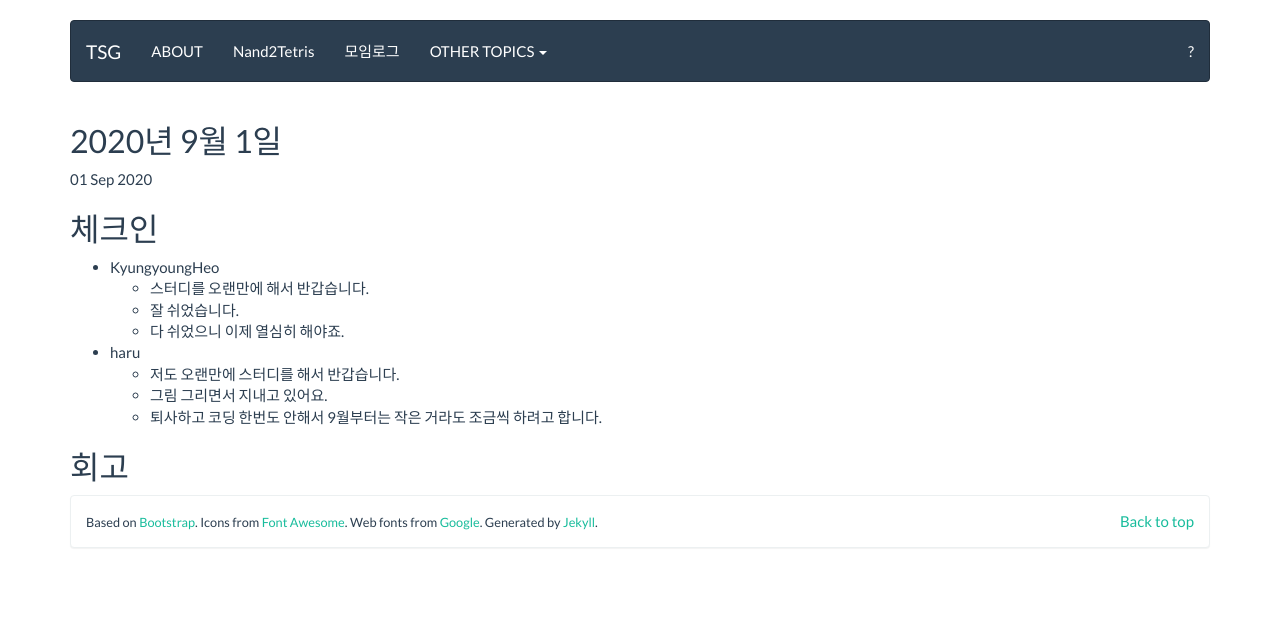
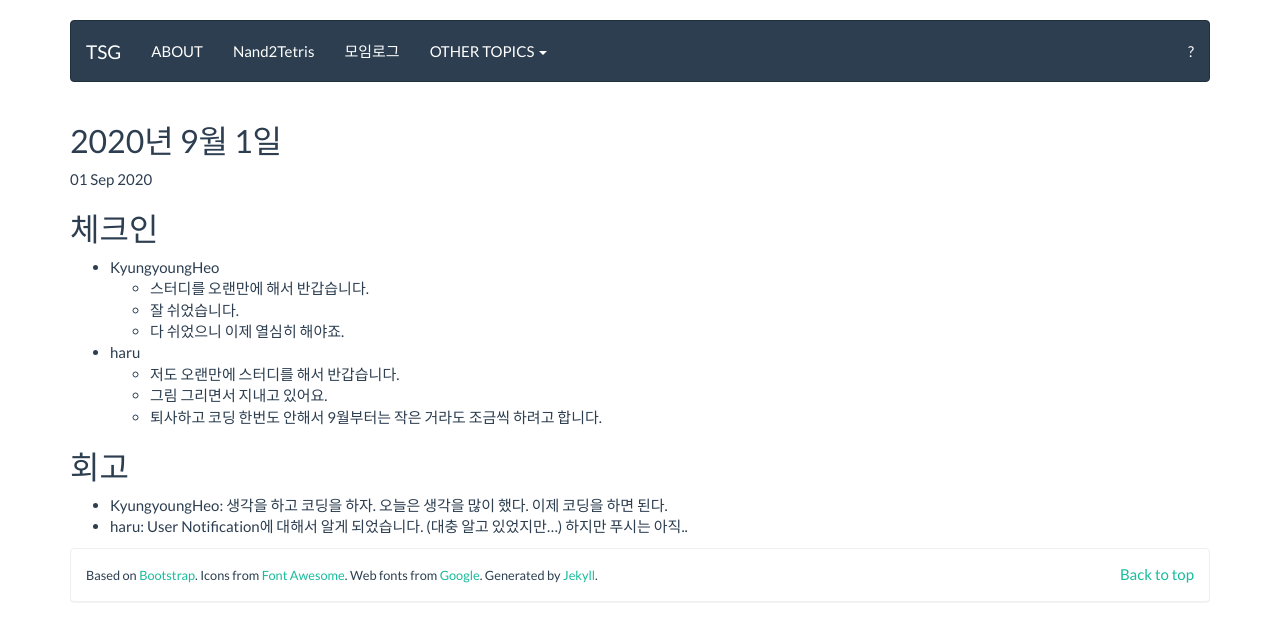
Before and after one commit to tuestudy/tuestudy.github.io, a Jekyll site: the page built from _posts/2020-09-01-meeting.md, in a window 1280 px wide. Shown: the top 641 px of the page. Built offline with Jekyll 4.4.1, drawn with Linux system fonts in a browser that asks for light colours.

Commit message:
2020-09-01 회고

```diff
--- a/_posts/2020-09-01-meeting.md
+++ b/_posts/2020-09-01-meeting.md
@@ -18,3 +18,6 @@
   - 퇴사하고 코딩 한번도 안해서 9월부터는 작은 거라도 조금씩 하려고 합니다.
 
 ## 회고
+
+- KyungyoungHeo: 생각을 하고 코딩을 하자. 오늘은 생각을 많이 했다. 이제 코딩을 하면 된다.
+- haru: User Notification에 대해서 알게 되었습니다. (대충 알고 있었지만...) 하지만 푸시는 아직..
```
